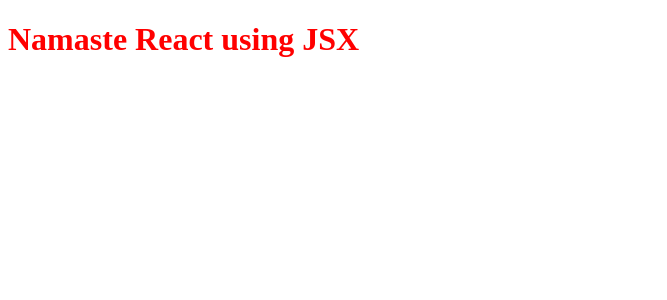
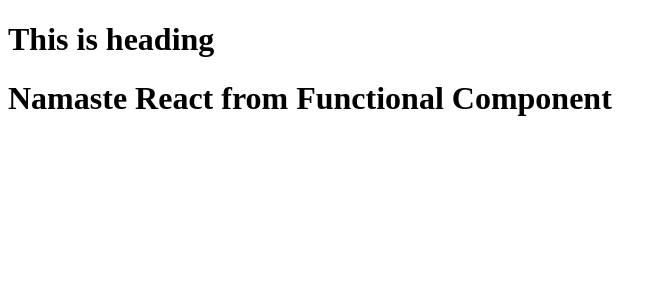
Before and after one commit to rohithgoli/namaste-react, a React (Vite) app: page / in a window 1280 px wide. Shown: the top 300 px of the page, without its empty margins (0-667 px from the left). Built offline with nearby package versions, Linux system fonts and the light colour scheme.

Commit message:
component and its composition

```diff
--- a/App.js
+++ b/App.js
@@ -1,23 +1,32 @@
 import React from 'react';
 import ReactDOM from 'react-dom/client';
 
-// React.createElement => ReactElement - JS Object => HTML element (when rendered)
-
-const heading = React.createElement(
-    "h1",
-    {id: "heading"},
-    "Namaste React"
+// React Element
+const heading = (
+    <h1 className="head">
+        Namaste React
+    </h1>
 );
 
-console.log(heading);
+// React Functional Component
 
-// JSX - HTML-like or XML-like syntax
-// JSX => Babel transpiles it to React.createElement => React Element - JS Object => HTMLElement(render)
+const Title = () => {
+    return (
+        <h1>This is heading</h1>
+    )
+}
 
-const jsxHeading = <h1 id="heading">Namaste React using JSX</h1>
+// Component Composition
 
-console.log(jsxHeading);
+const HeadingComponent = () => {
+    return (
+        <div id="container">
+            <Title />
+            <h1>Namaste React from Functional Component</h1>
+        </div>
+    )
+}
 
 const rootElement = document.getElementById("root");
 const root = ReactDOM.createRoot(rootElement);
-root.render(jsxHeading);
+root.render(<HeadingComponent/>);
```
